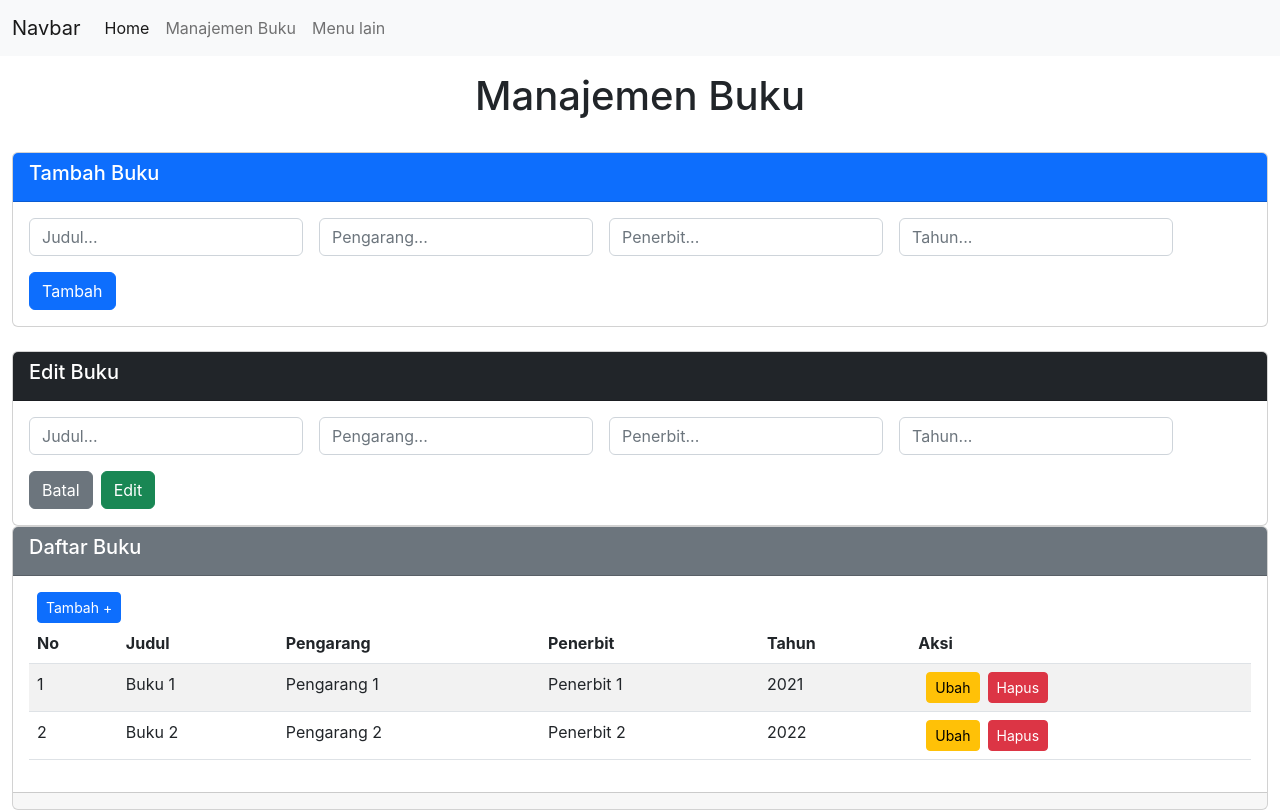
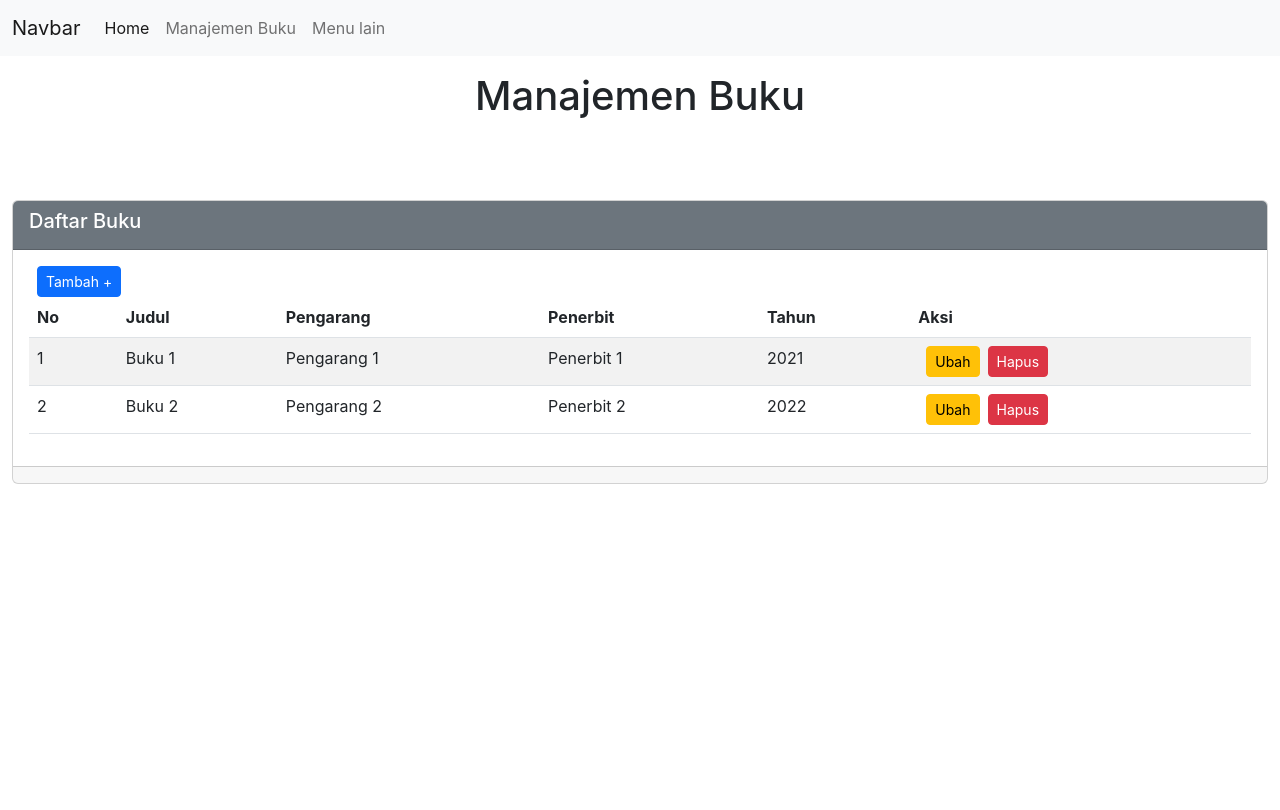
Before and after one commit to agungaldi190701/camp404-React, a React (Create React App) app: page /manajemen-buku in a window 1280 px wide. Built offline with nearby package versions, Linux system fonts and the light colour scheme; the HTML template or start-up script is replaced by a standard one.

Commit message:
show hide Form di ManajemenBuku.jsx

```diff
--- a/src/components/ManajemenBuku.jsx
+++ b/src/components/ManajemenBuku.jsx
@@ -1,18 +1,28 @@
-import React from 'react';
+import React, { useState } from 'react';
 
-function ManajemenBuku({
-    bookList
-}) {
+function ManajemenBuku({ bookList }) {
 
-    console.log(bookList);
+    // console.log(bookList);
+    const [form, setForm] = useState("");
     // data
 
     // event handler
+    function ShowFormTambah() {
+        setForm("tambah");
+    }
+    function ShowFormEdit(buku) {
+        setForm("edit");
+    }
+    function HideForm() {
+        setForm("");
+    }
+
     return (
-        <div className='container-fluid mt-3'>
+        <div className='container-fluid mt-3' >
             <h1 className='text-center'>Manajemen Buku</h1>
             <br></br>
             <div id='formTambah'>
+                {form === "tambah" && (
                     <div className='card'>
                         <div className='card-header bg-primary text-white'>
                             <h5 className='card-title '>Tambah Buku</h5>
@@ -51,9 +61,11 @@ function ManajemenBuku({
 
                         </div>
                     </div>
+                )}
             </div>
             <br></br>
             <div id='formUbah'>
+                {form === "edit" && (
                     <div className='card'>
                         <div className='card-header bg-dark text-white'>
                             <h5 className='card-title '>Edit Buku</h5>
@@ -83,7 +95,7 @@ function ManajemenBuku({
                                     </div>
                                     <div className="col-auto">
 
-                                    <button type="button" className="btn btn-secondary ">Batal</button>
+                                        <button type="button" className="btn btn-secondary " onClick={HideForm}>Batal</button>
                                         <button type="submit" className="btn btn-success mx-2 ">Edit</button>
                                     </div>
 
@@ -93,16 +105,17 @@ function ManajemenBuku({
 
                         </div>
                     </div>
+                )}
             </div>
 
-
+            <br></br>
             <div id='daftarBuku'>
                 <div className='card'>
                     <div className='card-header bg-secondary text-white'>
                         <h5 className='card-title'>Daftar Buku</h5>
                     </div>
                     <div className='card-body'>
-                        <button className='btn btn-sm btn-primary mx-2'>Tambah +</button>
+                        <button className='btn btn-sm btn-primary mx-2' onClick={ShowFormTambah}>Tambah +</button>
                         <table className="table table-striped table-hover">
                             <thead>
                                 <tr>
@@ -123,7 +136,7 @@ function ManajemenBuku({
                                         <td>{buku.penerbit}</td>
                                         <td>{buku.tahun}</td>
                                         <td>
-                                            <button className='btn btn-sm btn-warning mx-2'>Ubah</button>
+                                            <button className='btn btn-sm btn-warning mx-2' onClick={ShowFormEdit}>Ubah</button>
                                             <button className='btn btn-sm btn-danger'>Hapus</button>
                                         </td>
                                     </tr>
@@ -135,7 +148,7 @@ function ManajemenBuku({
                 </div>
 
             </div>
-        </div>
+        </div >
     )
 }
 
```
Lines whose indentation alone changed are shown as unchanged.
